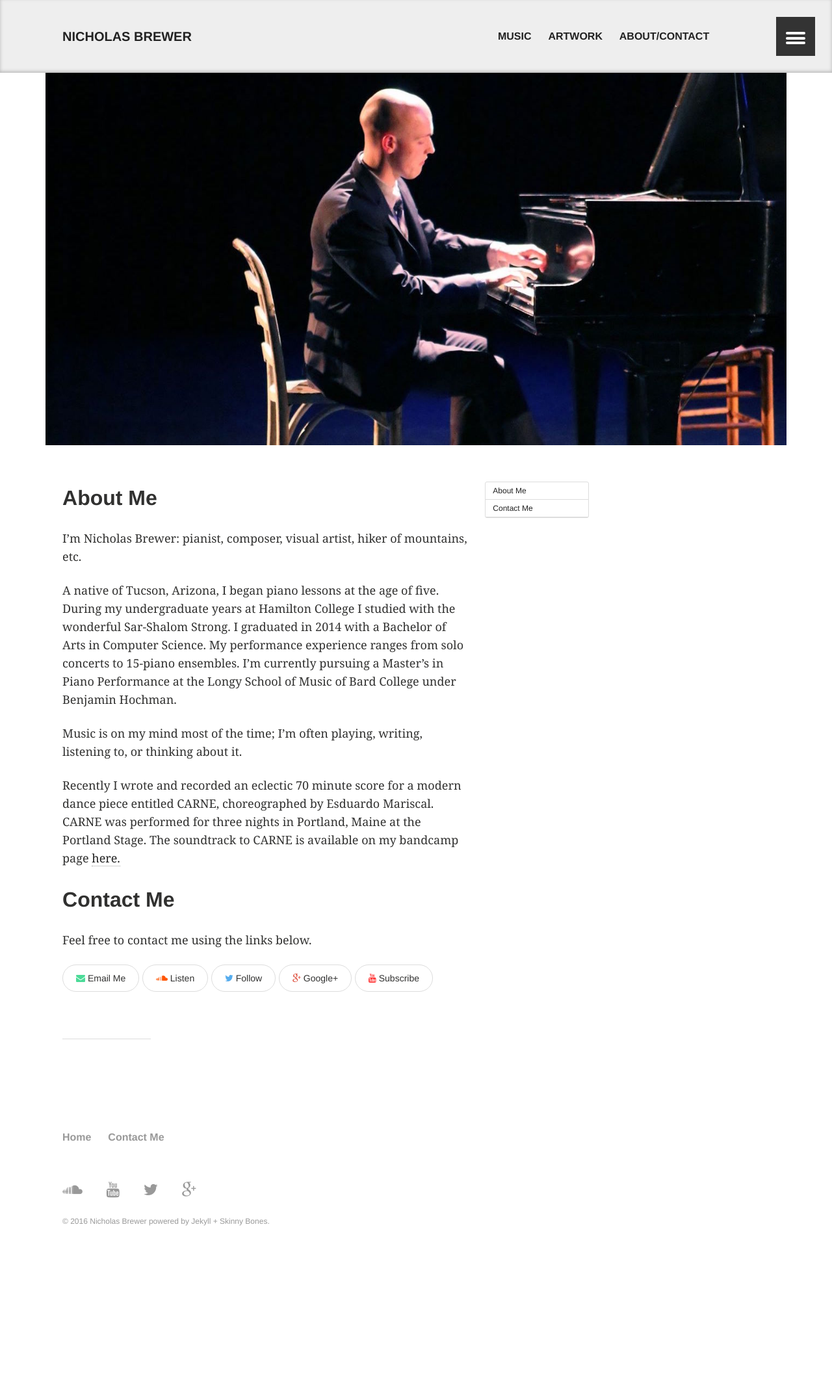
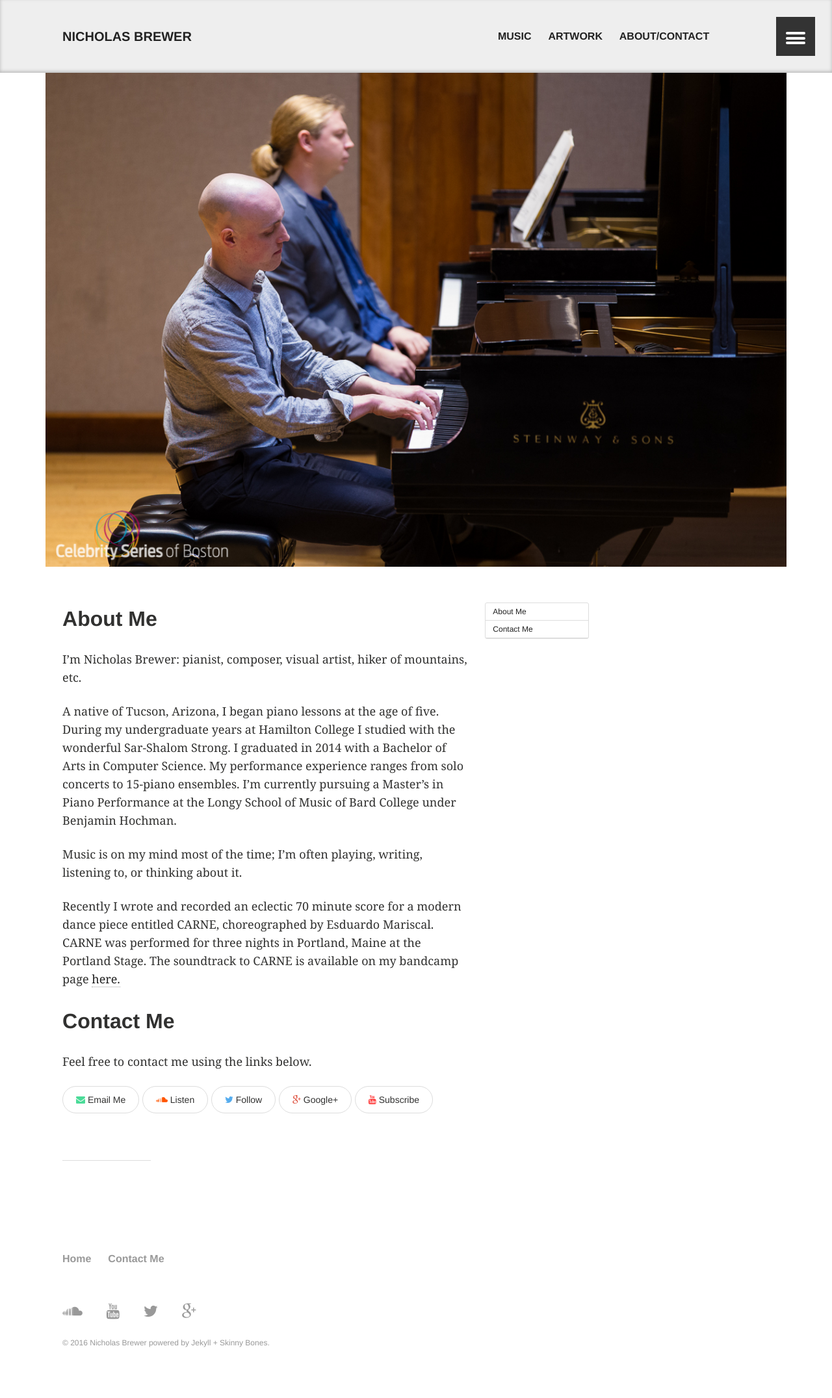
Before and after one commit to nicholasbrewer/nicholasbrewer.github.io, a Jekyll site: the page built from about/index.md, in a window 1280 px wide. Shown: the whole page at 65% size. Built offline with Jekyll 4.4.1, drawn with Linux system fonts in a browser that asks for light colours; before the commit the page ends 1965 px from its top, so only the background shows below that.

Commit message:
new about photo

```diff
--- a/about/index.md
+++ b/about/index.md
@@ -5,7 +5,7 @@ date:
 modified:
 excerpt:
 image:
-  feature: Performing.jpg
+  feature: Kozhukhin-Masterclass.jpg
   teaser:
   thumb:
 ads: false
```
Also changed, not shown: images/Kozhukhin-Masterclass.jpg (added).
